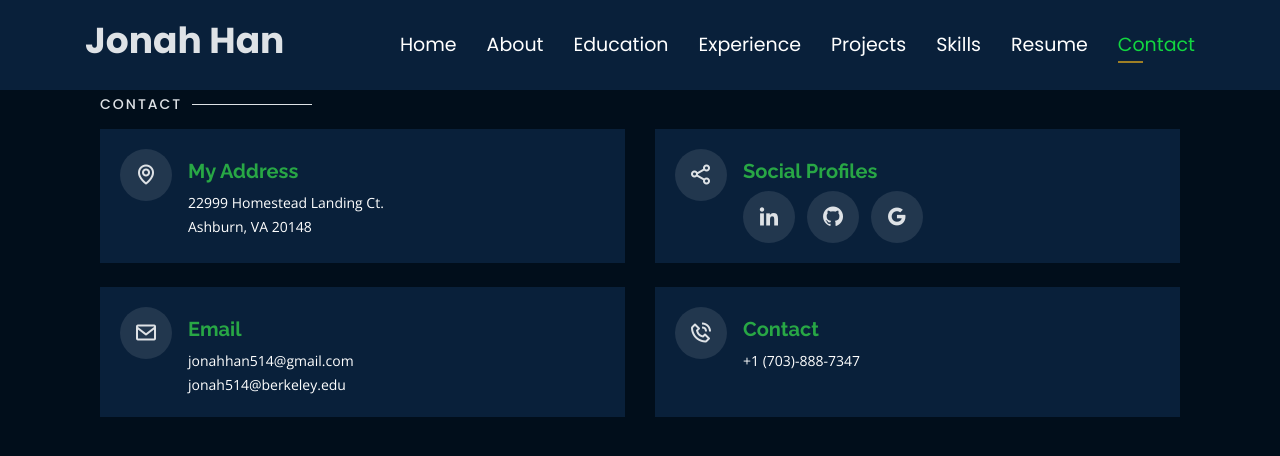
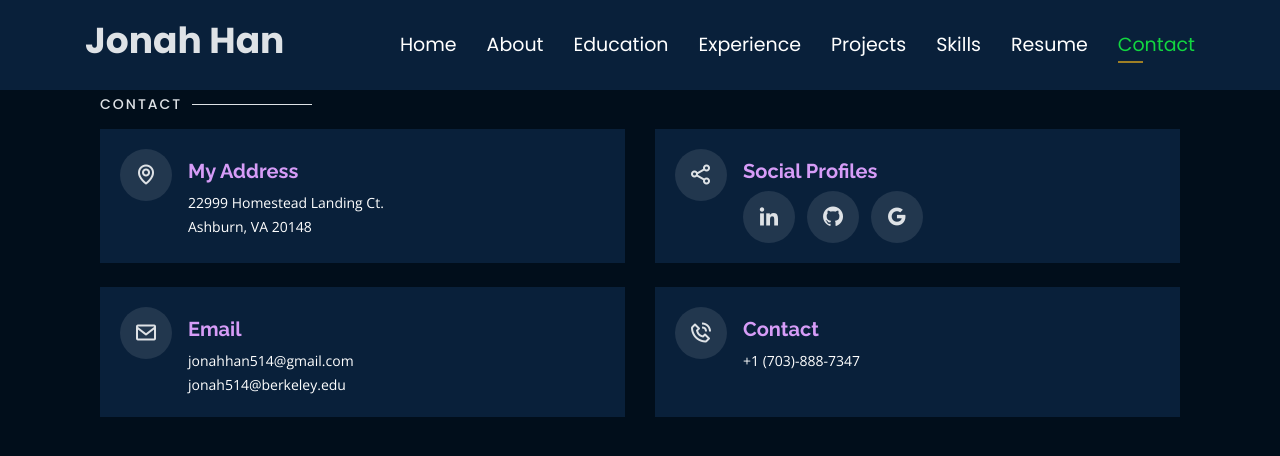
Before and after one commit to jonah514/jonah514.github.io, a plain HTML site: page index.html in a window 1280 px wide. Both pictures are taken after a click on the link "Contact". Drawn offline with nearby package versions, Linux system fonts and the light colour scheme.

Commit message:
Colors and files

```diff
--- a/index.html
+++ b/index.html
@@ -463,8 +463,8 @@
       </div>
       <div class="row">
         <div class="col-md-3 mt-4 mt-md-0 icon-box" data-aos="fade-up" data-aos-delay="100">
-          <a href="https://docs.google.com/document/d/1SR1mLdZV2oomli2PiQb0EBMoov3hUO-b/edit?usp=sharing&ouid=101886725084421970137&rtpof=true&sd=true" target="_blank"><div class="icon"><i class="icofont-page"></i></div></a>
-          <h4 class="title"><a href="https://docs.google.com/document/d/1SR1mLdZV2oomli2PiQb0EBMoov3hUO-b/edit?usp=sharing&ouid=101886725084421970137&rtpof=true&sd=true" target="_blank">Resume</a></h4>
+          <a href="https://drive.google.com/file/d/1NfackgKmp0RJ1Dc3UrhO2T3KpOfMmc-7/view?usp=sharing" target="_blank"><div class="icon"><i class="icofont-page"></i></div></a>
+          <h4 class="title"><a href="https://drive.google.com/file/d/1NfackgKmp0RJ1Dc3UrhO2T3KpOfMmc-7/view?usp=sharing" target="_blank">Resume</a></h4>
           <p class="description" style="color:#fff;">The link contains downloadable resume</p>
         </div>
       </div>
@@ -486,7 +486,7 @@
         <div class="col-md-6 d-flex align-items-stretch">
           <div class="info-box">
             <i class="bx bx-map"></i>
-            <h3>My Address</h3>
+            <h3 style="color:#d69cf7">My Address</h3>
             <p>22999 Homestead Landing Ct.</p>
             <p>Ashburn, VA 20148</p>
           </div>
@@ -495,7 +495,7 @@
         <div class="col-md-6 mt-4 mt-md-0 d-flex align-items-stretch">
           <div class="info-box">
             <i class="bx bx-share-alt"></i>
-            <h3>Social Profiles</h3>
+            <h3 style="color:#d69cf7">Social Profiles</h3>
             <div class="social-links">
               <a href="https://www.linkedin.com/in/jonahhan" target="_blank" class="linkedin"><i class="bx bxl-linkedin"></i></a>
               <a href="https://www.github.com/jonah514" target="_blank" class="github"><i class="bx bxl-github"></i></a>
@@ -508,7 +508,7 @@
         <div class="col-md-6 mt-4 d-flex align-items-stretch">
           <div class="info-box">
             <i class="bx bx-envelope"></i>
-            <h3>Email</h3>
+            <h3 style="color:#d69cf7">Email</h3>
             <p>jonahhan514@gmail.com</p>
             <p>jonah514@berkeley.edu</p>
           </div>
@@ -516,7 +516,7 @@
         <div class="col-md-6 mt-4 d-flex align-items-stretch">
           <div class="info-box">
             <i class="bx bx-phone-call"></i>
-            <h3>Contact</h3>
+            <h3 style="color:#d69cf7">Contact</h3>
             <p>+1 (703)-888-7347</p>
           </div>
         </div>
```
